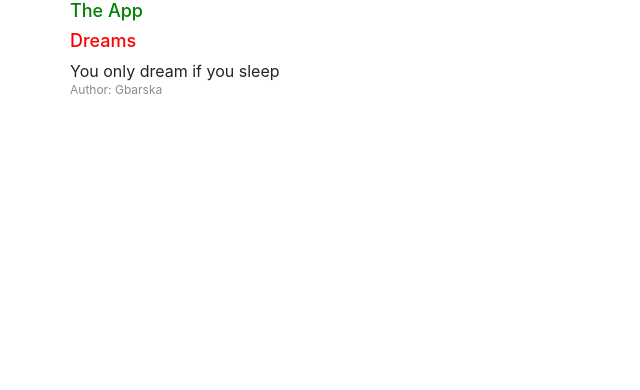
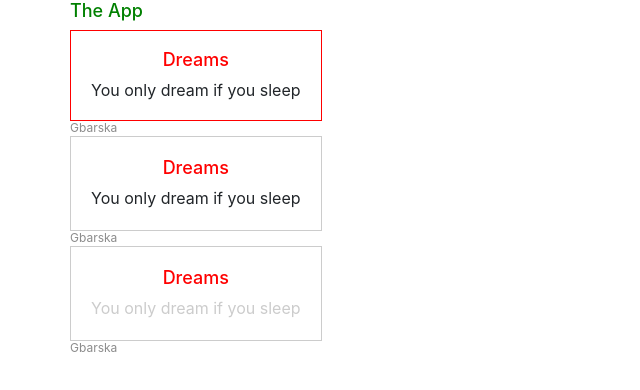
Before and after one commit to gbarska/angular-animations, an Angular app in the folder animations/: page / in a window 1280 px wide. Shown: the top 390 px of the page, without its empty margins (0-640 px from the left). Built offline with nearby package versions, Linux system fonts and the light colour scheme.

Commit message:
special selectors host, host-context, and component selector

```diff
--- a/animations/src/app/app.component.css
+++ b/animations/src/app/app.component.css
@@ -0,0 +1,4 @@
+/* styling components by their selector */
+app-quote {
+    width: 100%;
+}
--- a/animations/src/app/app.component.html
+++ b/animations/src/app/app.component.html
@@ -8,8 +8,20 @@
                 [ngClass]="{active: goal.isActiveGoal}"
                 (click)="goal.isActiveGoal = !goal.isActiveGoal"></app-goal>
                  -->
-                <app-quote></app-quote>
-                <app-author></app-author>
+                 <div class="interesting">
+                        <app-quote class="favorite"></app-quote>
+                        <app-author></app-author>
+                 </div>
+                 <div class="boring">
+                        <app-quote></app-quote>
+                        <app-author></app-author>
+                 </div>
+                 <div class="boring">
+                     <div id="very-boring">
+                            <app-quote ></app-quote>
+                            <app-author></app-author>
+                     </div>
+                 </div>
         </div>
     </div>
 </div>
--- a/animations/src/app/author/author.component.html
+++ b/animations/src/app/author/author.component.html
@@ -4,4 +4,4 @@ h1{
 }
 </style>
 
-<h1>Author: Gbarska</h1>
+<h1>Gbarska</h1>
--- a/animations/src/app/quote/quote.component.css
+++ b/animations/src/app/quote/quote.component.css
@@ -1,3 +1,32 @@
 h1 {
     color:red;
 }
+
+
+/* special selector ANGULAR */
+:host{
+    display: block;
+    border: 1px solid black;
+    /* border-radius: 5px 5px 0 0; */
+    width: 300px;
+    padding: 20px;
+    margin: 0px;
+    text-align: center;
+}
+
+/* applies the style if the component is marked with the classs favorite */
+:host(.favorite){
+    border: 1px solid red;
+    padding: 18px;
+}
+
+/* applies the style if the component is child of any element
+ with the classs boring */
+:host-context(.boring){
+    border: 1px solid #ccc;
+    /* color: #ccc; */
+}
+/* same as before but also it must be child of the element with id: very-boring */
+:host-context(.boring #very-boring){
+    color: #ccc;
+}
```
